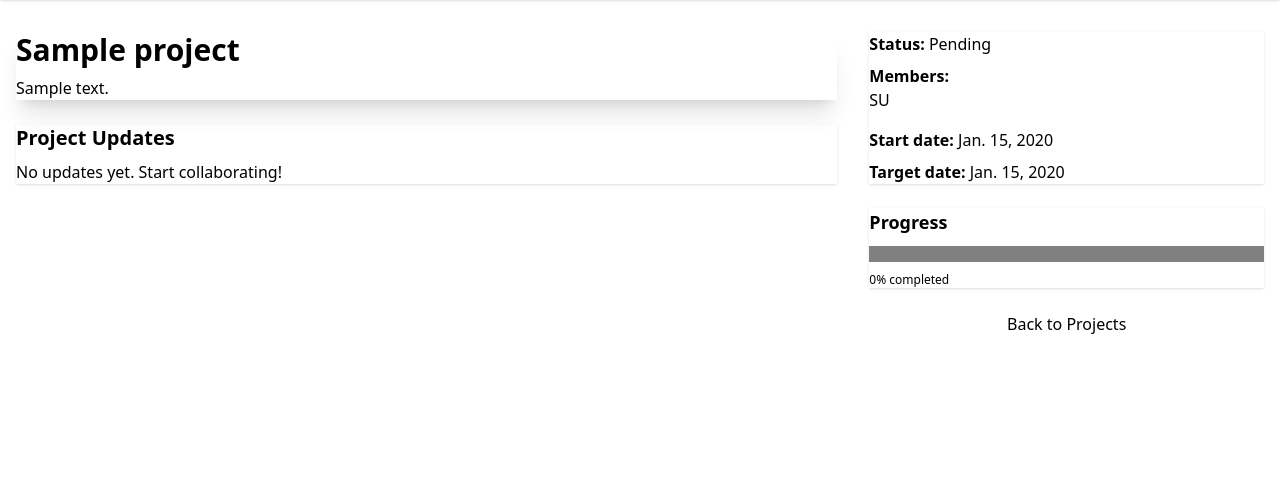
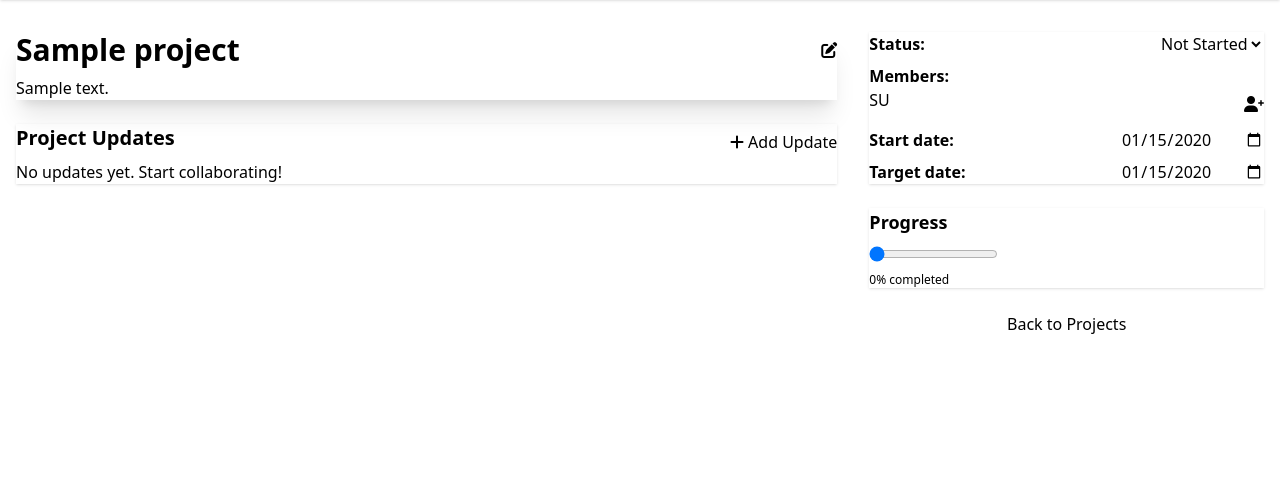
Before and after one commit to TharHtet236401/project-management-tool, a Django app: page /project-detail/1/ in a window 1280 px wide. Shown: the part 136-638 px from the top of the page. Run offline with Django 5.2, Linux system fonts and the light colour scheme; a user stored in the database is signed in; tables that the repository leaves empty hold one stand-in row (values such as "Sample post"); some libraries are stand-ins or nearby versions.

Commit message:
Enhance project detail template with editable fields for project name, description, and updates; integrate Font Awesome icons for better UI interaction. Implement htmx for dynamic updates and improve user experience with toggle edit functionality.

```diff
--- a/base/templates/base/main.html
+++ b/base/templates/base/main.html
@@ -12,6 +12,7 @@
     <script src="https://cdn.jsdelivr.net/npm/@tailwindcss/browser@4"></script>
     <script src="https://unpkg.com/htmx.org@2.0.4" integrity="sha384-HGfztofotfshcF7+8n44JQL2oJmowVChPTg48S+jvZoztPfvwD79OC/LTtG6dMp+" crossorigin="anonymous"></script>
     <link rel="stylesheet" href="{% static 'base/css/main.css' %}">
+    <link rel="stylesheet" href="https://cdnjs.cloudflare.com/ajax/libs/font-awesome/6.0.0-beta3/css/all.min.css">
     {% block extra_css %}{% endblock %}
   </head>
   <body>
--- a/base/templates/base/project-detail.html
+++ b/base/templates/base/project-detail.html
@@ -6,15 +6,53 @@
   <div class="md:col-span-2">
     <div class="card bg-base-100 shadow-xl mb-6">
       <div class="card-body">
-        <h1 class="card-title text-3xl font-bold text-primary">{{ project.name }}</h1>
-        <p class="mt-2 text-base-content/70">{{ project.description }}</p>
+        <div class="flex items-center justify-between">
+          <div id="project-name" class="flex-1">
+            <p class="card-title text-3xl font-bold text-primary editable-content">{{ project.name }}</p>
+            <div class="edit-form hidden">
+              <input type="text" class="input input-bordered w-full" value="{{ project.name }}">
+              <div class="flex justify-end mt-2">
+                <button class="btn btn-sm btn-primary">Save</button>
+                <button class="btn btn-sm btn-ghost" onclick="cancelEdit('project-name')">Cancel</button>
+              </div>
+            </div>
+          </div>
+          <button class="btn btn-ghost btn-sm" onclick="toggleEdit('project-name')">
+            <i class="fas fa-edit"></i>
+          </button>
+        </div>
+        <div id="project-description" class="mt-2 text-base-content/70">
+          <p class="editable-content">{{ project.description }}</p>
+          <div class="edit-form hidden">
+            <textarea class="textarea textarea-bordered w-full" rows="3">{{ project.description }}</textarea>
+            <div class="flex justify-end mt-2">
+              <button class="btn btn-sm btn-primary">Save</button>
+              <button class="btn btn-sm btn-ghost" onclick="cancelEdit('project-description')">Cancel</button>
+            </div>
+          </div>
+        </div>
       </div>
     </div>
     <div class="card bg-base-100 shadow mb-6">
       <div class="card-body">
+        <div class="flex items-center justify-between">
           <h2 class="text-xl font-semibold mb-2">Project Updates</h2>
-        <!-- Placeholder for updates or activity feed -->
+          <button class="btn btn-ghost btn-sm" onclick="toggleEdit('project-updates')">
+            <i class="fas fa-plus"></i> Add Update
+          </button>
+        </div>
+        <div id="project-updates">
+          <div class="edit-form hidden">
+            <textarea class="textarea textarea-bordered w-full" rows="3" placeholder="Enter your project update..."></textarea>
+            <div class="flex justify-end mt-2">
+              <button class="btn btn-sm btn-primary">Post Update</button>
+              <button class="btn btn-sm btn-ghost" onclick="cancelEdit('project-updates')">Cancel</button>
+            </div>
+          </div>
+          <div class="updates-list">
             <p class="text-base-content/50">No updates yet. Start collaborating!</p>
+          </div>
+        </div>
       </div>
     </div>
   </div>
@@ -23,12 +61,20 @@
   <div>
     <div class="card bg-base-100 shadow mb-6">
       <div class="card-body space-y-2">
-        <div>
+        <div class="flex items-center justify-between">
           <span class="font-semibold">Status:</span>
-          <span class="badge badge-outline {% if project.status == 'completed' %}badge-success{% elif project.status == 'in_progress' %}badge-info{% else %}badge-warning{% endif %}">{{ project.get_status_display }}</span>
+          <select class="select select-bordered select-sm"
+                  hx-post="{ }"
+                  hx-trigger="change"
+                  hx-swap="outerHTML">
+            <option value="not_started" {% if project.status == 'not_started' %}selected{% endif %}>Not Started</option>
+            <option value="in_progress" {% if project.status == 'in_progress' %}selected{% endif %}>In Progress</option>
+            <option value="completed" {% if project.status == 'completed' %}selected{% endif %}>Completed</option>
+          </select>
         </div>
         <div>
           <span class="font-semibold">Members:</span>
+          <div class="flex items-center justify-between">
             <div class="flex -space-x-2">
               {% for member in project.members.all %}
                 <span class="avatar placeholder w-8 h-8">
@@ -36,21 +82,43 @@
                 </span>
               {% endfor %}
             </div>
+            <button class="btn btn-ghost btn-sm" onclick="toggleEdit('add-members')">
+              <i class="fas fa-user-plus"></i>
+            </button>
           </div>
-        <div>
+          <div id="add-members" class="edit-form hidden mt-2">
+            <input type="text" class="input input-bordered w-full" placeholder="Search users...">
+            <div class="flex justify-end mt-2">
+              <button class="btn btn-sm btn-primary">Add</button>
+              <button class="btn btn-sm btn-ghost" onclick="cancelEdit('add-members')">Cancel</button>
+            </div>
+          </div>
+        </div>
+        <div class="flex items-center justify-between">
           <span class="font-semibold">Start date:</span>
-          <span>{{ project.start_date }}</span>
+          <input type="date" class="input input-bordered input-sm"
+                 value="{{ project.start_date|date:'Y-m-d' }}"
+                 hx-post="{ }"
+                 hx-trigger="change"
+                 name="start_date">
         </div>
-        <div>
+        <div class="flex items-center justify-between">
           <span class="font-semibold">Target date:</span>
-          <span>{{ project.end_date }}</span>
+          <input type="date" class="input input-bordered input-sm"
+                 value="{{ project.end_date|date:'Y-m-d' }}"
+                 hx-post="{ }"
+                 hx-trigger="change"
+                 name="end_date">
         </div>
       </div>
     </div>
     <div class="card bg-base-100 shadow">
       <div class="card-body">
         <h2 class="text-lg font-semibold mb-2">Progress</h2>
-        <progress class="progress progress-primary w-full" value="0" max="100"></progress>
+        <input type="range" min="0" max="100" value="0"
+               class="range range-primary"
+               hx-post=""
+               hx-trigger="change">
         <div class="text-xs text-base-content/50 mt-1">0% completed</div>
       </div>
     </div>
@@ -59,4 +127,32 @@
     </div>
   </div>
 </div>
+
+<script>
+function toggleEdit(elementId) {
+  const element = document.getElementById(elementId);
+  const editForm = element.querySelector('.edit-form');
+  const content = element.querySelector('.editable-content');
+
+  if (editForm && content) {
+    editForm.classList.toggle('hidden');
+    content.classList.toggle('hidden');
+  } else if (editForm) {
+    editForm.classList.toggle('hidden');
+  }
+}
+
+function cancelEdit(elementId) {
+  const element = document.getElementById(elementId);
+  const editForm = element.querySelector('.edit-form');
+  const content = element.querySelector('.editable-content');
+
+  if (editForm && content) {
+    editForm.classList.add('hidden');
+    content.classList.remove('hidden');
+  } else if (editForm) {
+    editForm.classList.add('hidden');
+  }
+}
+</script>
 {% endblock %}
```
Also changed, not shown: base/templates/partials/project-name-edit.html (added, +17 -0 lines), 1 other file. Lines whose indentation alone changed are shown as unchanged.
